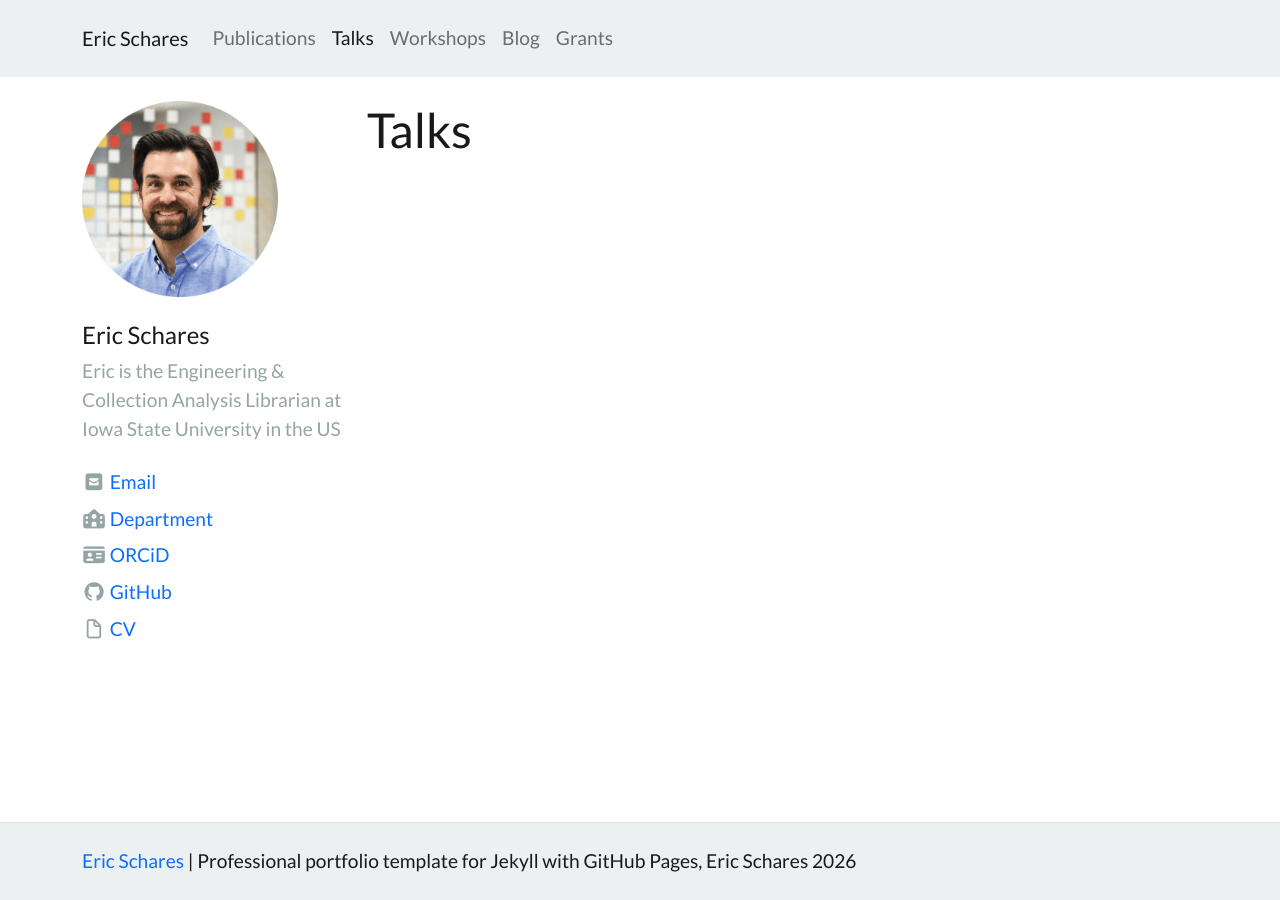
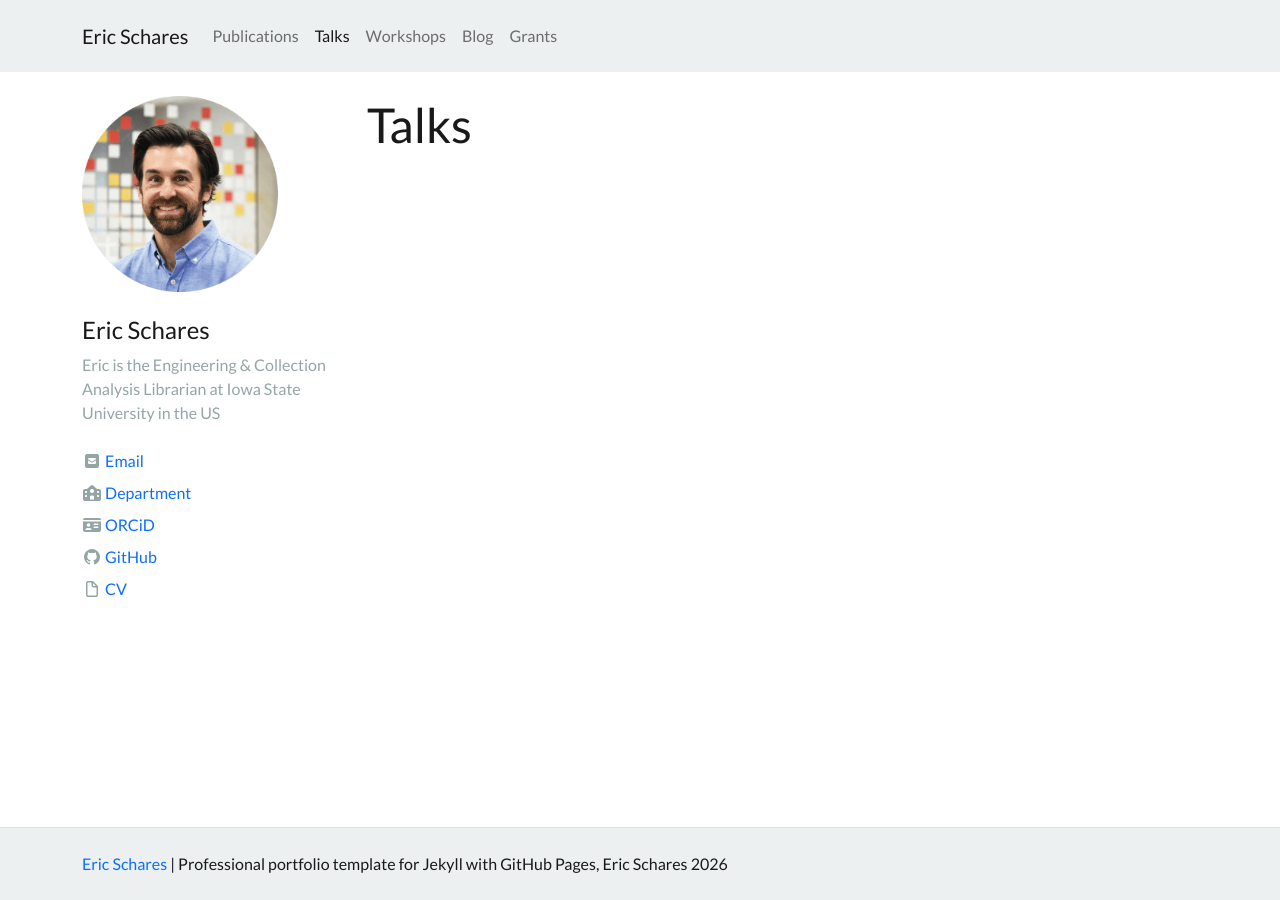
Before and after one commit to ericschares/portfolio-demo, a Jekyll site: the page built from pages/talks.md, in a window 1280 px wide. Built offline with Jekyll 4.4.1, drawn with Linux system fonts in a browser that asks for light colours; nearby versions of some CDN libraries.

Commit message:
config.yml 1.0em

```diff
--- a/_config.yml
+++ b/_config.yml
@@ -68,7 +68,7 @@ navbar-background: bg-light
 bootswatch: flatly
 
 # THEME FONTS [optional!]
-base-font-size: 1.2em
+base-font-size: 1.0em
 text-color: "#191919"
 link-color: "#0d6efd"
 base-font-family: # comment out for bootstrap defaults. e.g. Roboto
```
